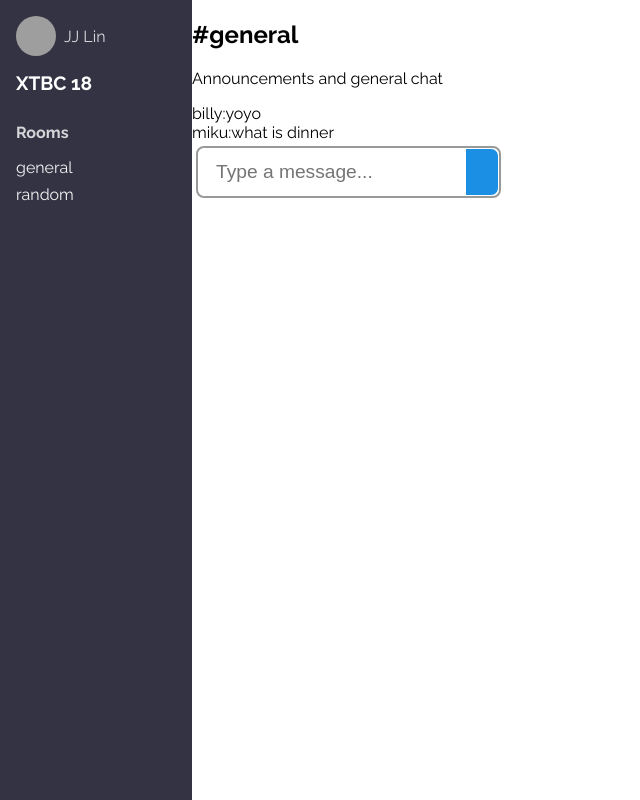
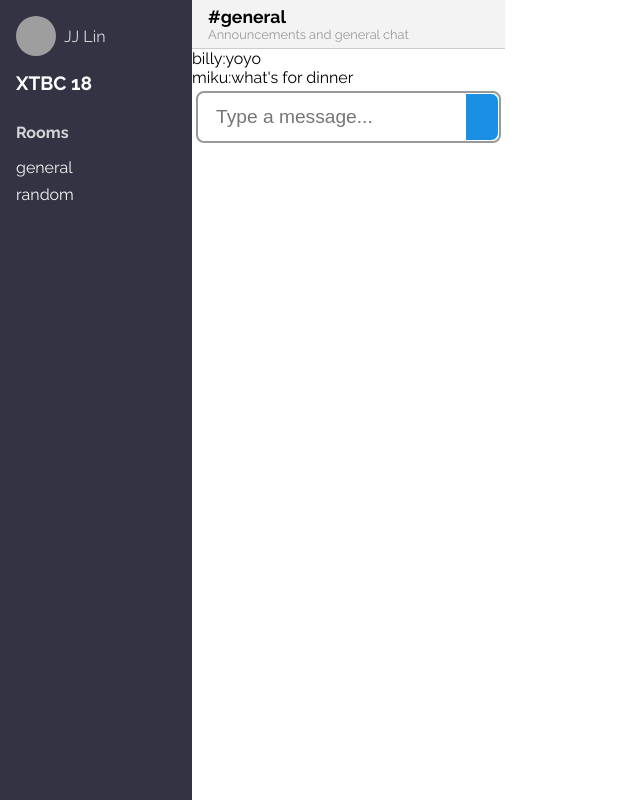
Before and after one commit to fangbilly/ChattingRoom, a React (Create React App) app: page / in a window 1280 px wide. Shown: the whole page, without its empty margins (0-640 px from the left). Built offline with nearby package versions, Linux system fonts and the light colour scheme; grey boxes are pictures that could not be loaded; the HTML template or start-up script is replaced by a standard one.

Commit message:
style chat header

```diff
--- a/src/Chat.js
+++ b/src/Chat.js
@@ -11,7 +11,7 @@
         this.state={
             messages:[
                 {id:1, userName:'billy', body:'yoyo' },
-                {id:2, userName:'miku',body:'what is dinner'},
+                {id:2, userName:'miku',body:'what\'s for dinner'},
             ],
         }
     }
--- a/src/ChatHeader.js
+++ b/src/ChatHeader.js
@@ -2,14 +2,38 @@
 
 const ChatHeader = () =>{
       return (
-        <div className='ChatHeader' >
+        <div
+            className='ChatHeader'
+            style={styles.ChatHeader}
+             >
             <div className="roomInfo">
-                <h2>#general</h2>
-                <p>Announcements and general chat</p>
+                <h2 style={styles.h2} >#general</h2>
+                <p style={styles.p} >Announcements and general chat</p>
             </div>
         </div>
       )
     }
 
+    const styles={
+        ChatHeader: {
+            backgroundColor:' #f3f3f3',
+            borderBottom: '1px solid #ccc',
+            height: '3rem',
+            padding: '0 1rem',
+            display: 'flex',
+            alignItems: 'center',
+        },
+
+        h2:{
+            fontSize:' 1.1rem',
+            margin: '0',
+        },
+
+        p:{
+            color:' #999',
+            margin: '0',
+            fontSize: '0.8rem',
+        },
+    }
 
 export default ChatHeader
```
